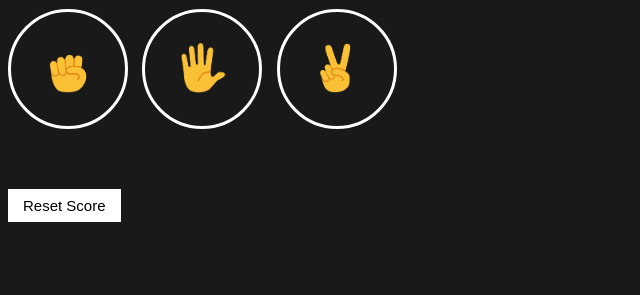
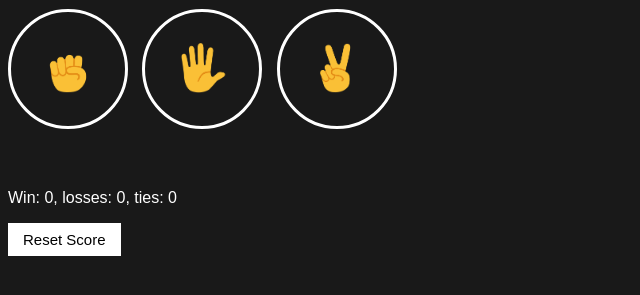
Before and after one commit to Priyanshu2216/RPS, a plain HTML site: page RPS1/index.html in a window 1280 px wide. Shown: the part 85-380 px from the top of the page, without its empty margins (0-640 px from the left). Drawn offline with Linux system fonts and the light colour scheme.

Commit message:
Update index.html

```diff
--- a/RPS1/index.html
+++ b/RPS1/index.html
@@ -44,6 +44,6 @@
 
 
 
- <script src="rps.js"></script>
+ <script src="script.js"></script>
 </body>
 </html>
```
